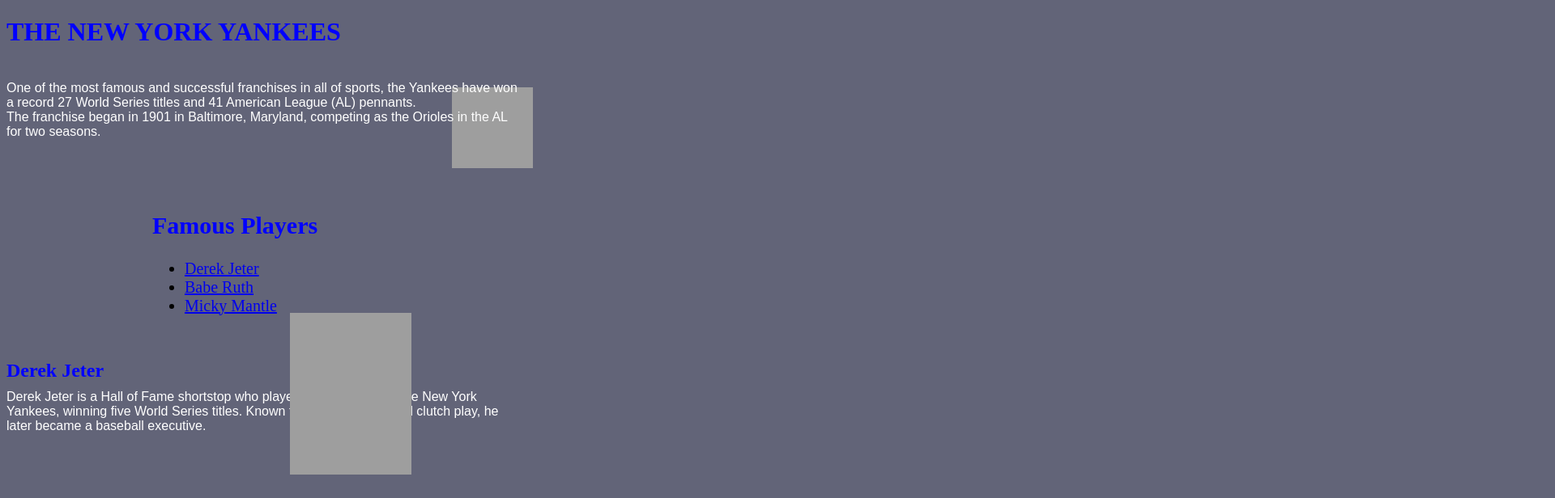
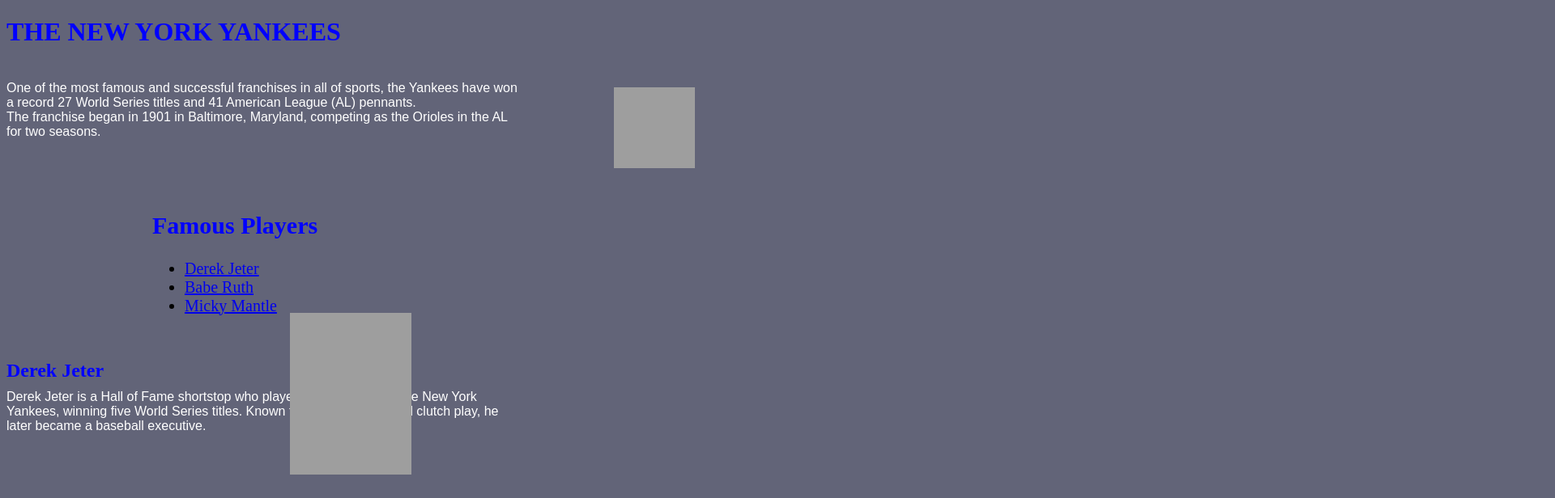
Before and after one commit to Caiden57/Caiden57.github.io, a plain HTML site: page index.html in a window 1280 px wide. Shown: the top 616 px of the page at 81% size, 1920 px wide, since content can reach past the window. Drawn offline with Linux system fonts and the light colour scheme; grey boxes are pictures that could not be loaded.

Commit message:
550to750.html

```diff
--- a/index.html
+++ b/index.html
@@ -44,7 +44,7 @@
 
                 #logo{ position: relative;
             bottom: -28px;
-            right: -550px;}
+            right: -750px;}
 
             #fame {position: relative;
             bottom: 35px; right: -180px;
```
